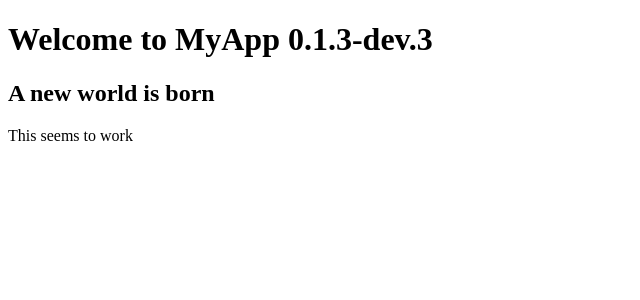
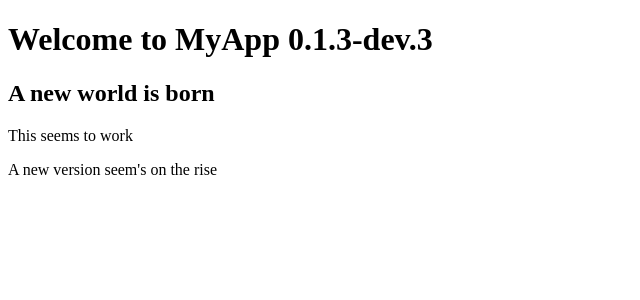
Before and after one commit to ThomasJunk/version, a SvelteKit app: page / in a window 1280 px wide. Shown: the top 300 px of the page, without its empty margins (0-640 px from the left). Built offline with nearby package versions, Linux system fonts and the light colour scheme.

Commit message:
won't trigger

```diff
--- a/src/routes/+page.svelte
+++ b/src/routes/+page.svelte
@@ -5,3 +5,4 @@
 <h1>Welcome to MyApp {version}</h1>
 <h2>A new world is born</h2>
 <p>This seems to work</p>
+<p>A new version seem's on the rise</p>
```
